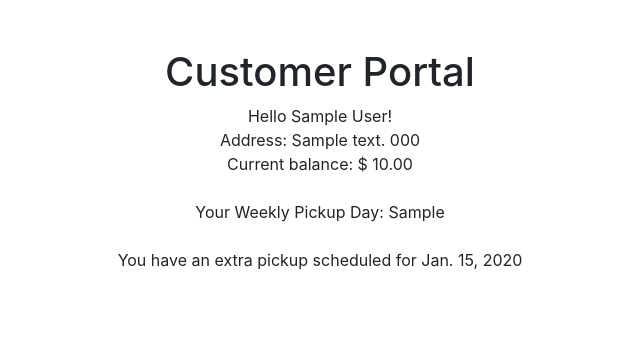
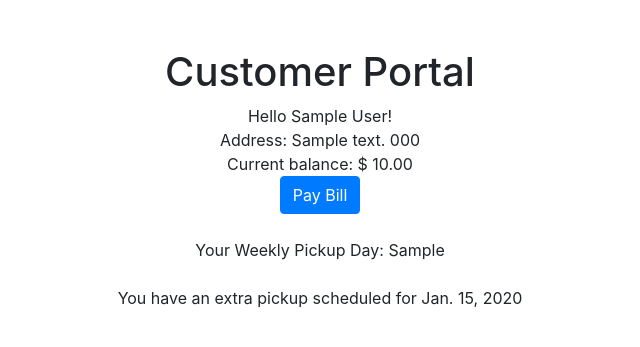
Before and after one commit to CMolitoris/TrashCollector, a Django app: page /customers/ in a window 1280 px wide. Shown: the part 56-403 px from the top of the page, without its empty margins (320-960 px from the left). Run offline with Django 3.2, Linux system fonts and the light colour scheme; a user stored in the database is signed in; tables that the repository leaves empty hold one stand-in row (values such as "Sample post"); some libraries are stand-ins or nearby versions.

Commit message:
added button to pay bill on index

```diff
--- a/trash_collector/customers/templates/customers/index.html
+++ b/trash_collector/customers/templates/customers/index.html
@@ -9,6 +9,11 @@
         Hello {{ logged_in_customer.name }}!<br />
         Address: {{ logged_in_customer.address }} {{logged_in_customer.zip_code }}<br />
         Current balance: $ {{ logged_in_customer.balance }}.00
+        {% if logged_in_customer.balance > 0 %}
+        <br>
+        <a href="{% url 'customers:payment' %}" class = "btn btn-primary">Pay Bill</a>
+
+        {% endif %}
         <br />
         <br />
         Your Weekly Pickup Day: {{ logged_in_customer.weekly_pickup }}
```
